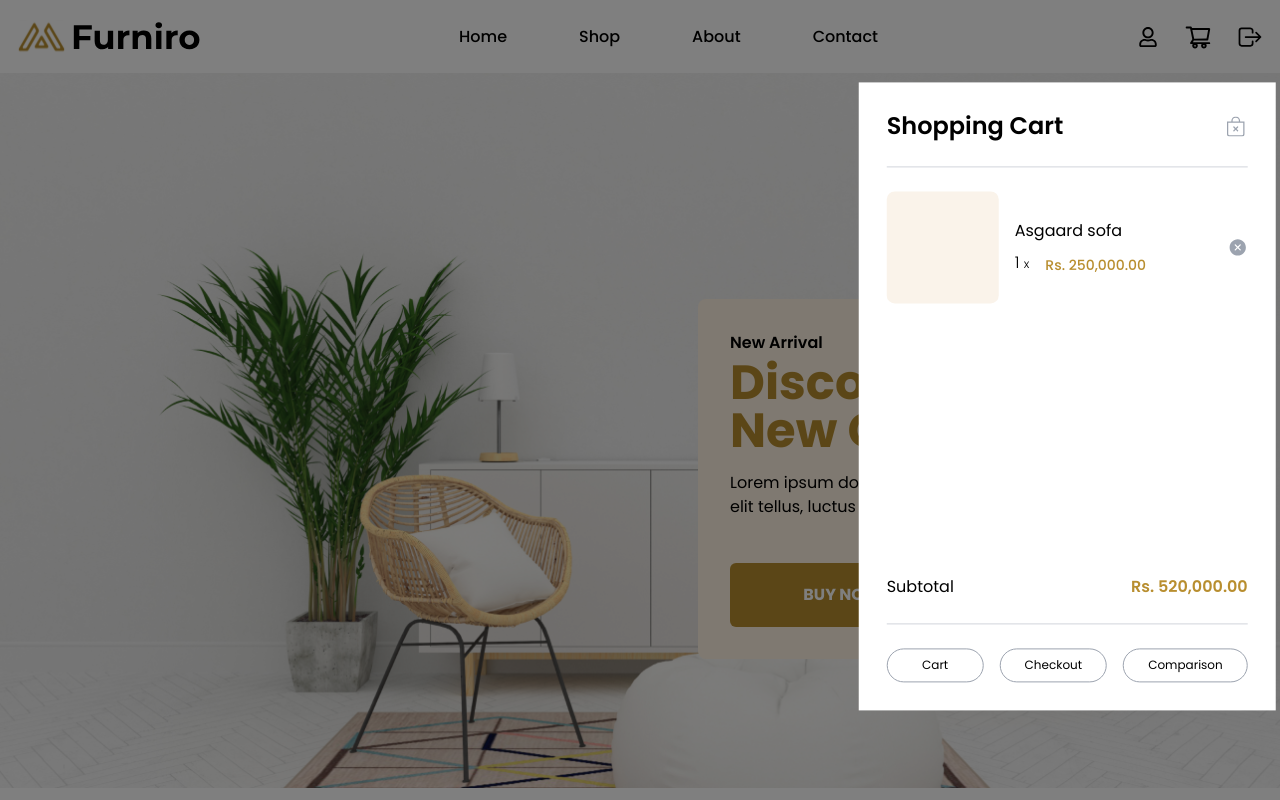
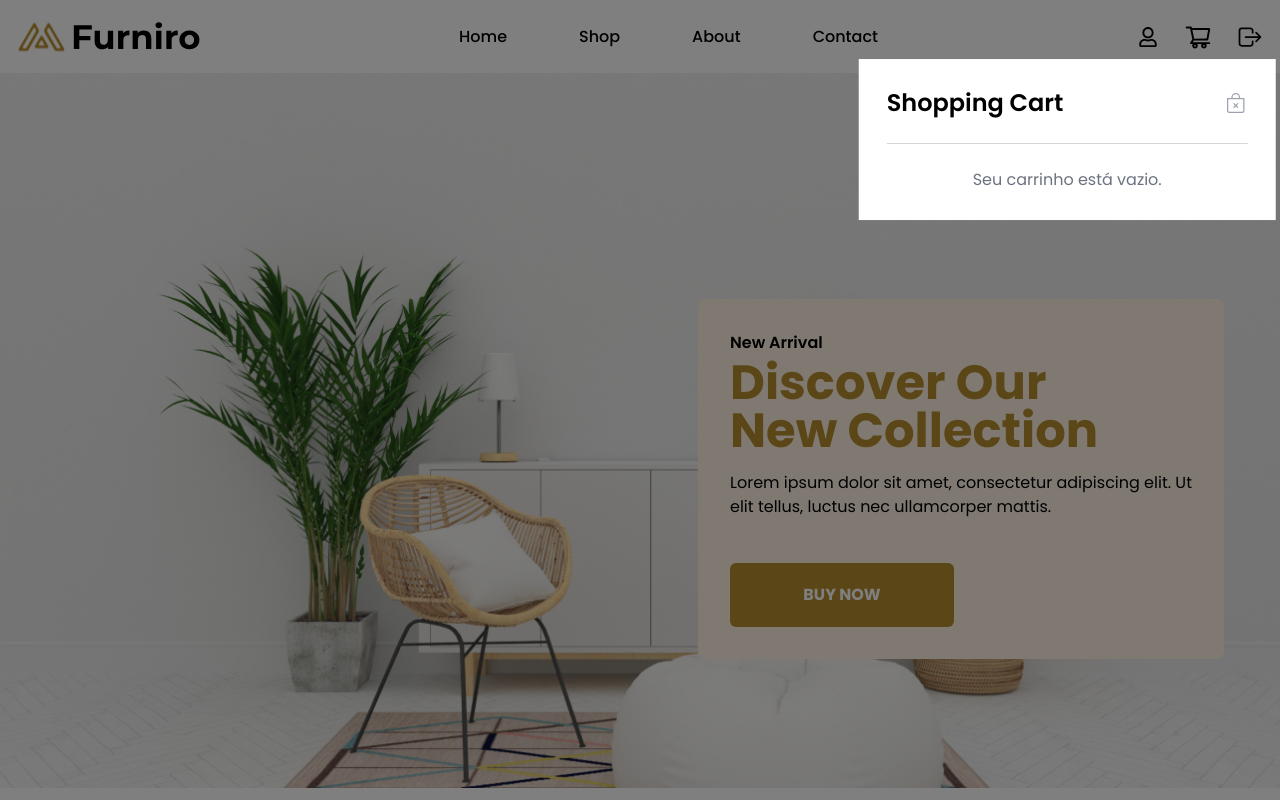
Before and after one commit to mariialauraa/challenge-III, a React (Vite) app: page / in a window 1280 px wide. Both pictures are taken after a click on the element 1199 px from the left and 36 px from the top of the page. Shown: the top 800 px of the page. Built offline with nearby package versions, Linux system fonts and the light colour scheme.

Commit message:
applied logic in ModalCart and improved Product Context

```diff
--- a/src/components/Cart/ModalCart.tsx
+++ b/src/components/Cart/ModalCart.tsx
@@ -1,5 +1,6 @@
 import { useEffect } from "react";
 import { useNavigate } from "react-router-dom";
+import { useProducts } from "../../hooks/useProducts";
 import { BsBagX } from "react-icons/bs";
 import { IoIosCloseCircle } from "react-icons/io";
 
@@ -8,6 +9,7 @@ interface ModalCartProps {
 }
 
 const ModalCart: React.FC<ModalCartProps> = ({ onClose }) => {
+    const { cart, removeCart } = useProducts()
     const navigate = useNavigate()
 
     const redirectCart = () => {
@@ -57,25 +59,42 @@ const ModalCart: React.FC<ModalCartProps> = ({ onClose }) => {
                 </div>
                 <div className="border-b border-gray-300 my-2"></div>
 
-                <div className="flex flex-row items-center justify-between gap-4">
+                {cart.length > 0 ? (
+                    cart.map(item => (
+                        <div key={item.id} className="flex flex-row items-center justify-between gap-4">
                             <div className="flex items-center gap-4">
-                        <div className="w-28 h-28 bg-[#FAF3EA] rounded-lg"></div>
+                                <div className="w-28 h-28 rounded-lg">
+                                    <img src={item.images.mainImage} alt={item.title} className="w-full h-full object-contain rounded-lg" />
+                                </div>
                                 <div className="flex flex-col">
-                            <span className="font-normal text-base mb-2">Asgaard sofa</span>
+                                    <span className="font-normal text-base mb-2">{item.title}</span>
                                     <div className="flex flex-col md:flex-row">
-                                <span className="font-light text-base">1 <span className="text-xs">x</span></span>
-                                <span className="md:ml-4 mt-1 text-sm font-medium text-[#B88E2F]">Rs. 250,000.00</span>
+                                        <span className="font-light text-base">{item.quantity} <span className="text-xs">x</span></span>
+                                        <span className="md:ml-4 mt-1 text-sm font-medium text-[#B88E2F]">
+                                            Rs. {(item.salePrice * item.quantity).toFixed(2)}
+                                        </span>
                                     </div>
                                 </div>
                             </div>
-                    <IoIosCloseCircle className="text-gray-400 w-5 h-5"/>
+                            <IoIosCloseCircle
+                                className="text-gray-400 w-5 h-5"
+                                onClick={() => removeCart(item.id)}
+                            />
                         </div>
+                    ))
+                ) : (
+                    <div className="text-center text-gray-500">Seu carrinho está vazio.</div>
+                )}
 
-                <div className="flex justify-between mt-64">
+                {cart.length > 0 && (
+                    <div>
+                        <div className="flex justify-between mt-20">
                             <span className="text-base font-normal">Subtotal</span>
-                    <span className="text-base font-semibold text-[#B88E2F]">Rs. 520,000.00</span>
+                            <span className="text-base font-semibold text-[#B88E2F]">
+                                Rs. {cart.reduce((total, item) => total + item.salePrice * item.quantity, 0).toFixed(2)}
+                            </span>
                         </div>
-                <div className="border-b border-gray-300 my-2"></div>
+                        <div className="border-b border-gray-300 my-6"></div>
 
                         <div className="flex flex-col md:flex-row justify-between gap-4">
                             <button
@@ -95,6 +114,8 @@ const ModalCart: React.FC<ModalCartProps> = ({ onClose }) => {
                             </button>
                         </div>
                     </div>
+                )}
+            </div>
         </div>
     </div>
   )
--- a/src/components/Header/Header.tsx
+++ b/src/components/Header/Header.tsx
@@ -6,9 +6,11 @@ import { Link } from "react-router-dom";
 import useAuth from "../../hooks/useAuth";
 import { useState } from "react";
 import ModalCart from "../Cart/ModalCart";
+import { useProducts } from "../../hooks/useProducts";
 
 const Header = () => {
     const { logout } = useAuth()
+    const { cart } = useProducts()
 
     const[isModalOpen, setIsModalOpen] = useState(false)
 
@@ -28,13 +30,16 @@ const Header = () => {
             </nav>
             <div className="flex items-center gap-16 md:gap-6 cursor-pointer mt-6 md:mt-0">
                 <FaRegUser className="w-6 h-5"/>
-                <div>
+                <div className="relative">
                     <AiOutlineShoppingCart
                         onClick={() => setIsModalOpen((prev) => !prev)}
                         aria-haspopup="true"
                         aria-expanded={isModalOpen ? "true" : "false"}
                         className="w-7 h-7"
                     />
+                    {cart.length > 0 && (
+                        <span className="absolute -top-2 -right-2 bg-red-500 font-poppins font-medium text-white text-sm rounded-full w-5 h-5 flex items-center justify-center">{cart.length}</span>
+                    )}
                     {isModalOpen && <ModalCart onClose={closeModal}/>}
                 </div>
                 <IoLogOutOutline onClick={logout} className="w-7 h-7"/>
--- a/src/components/ProductDetail/ProductDetail.tsx
+++ b/src/components/ProductDetail/ProductDetail.tsx
@@ -1,15 +1,17 @@
+import { useState } from "react";
+import { useParams } from "react-router-dom";
 import { useProducts } from "../../hooks/useProducts";
-import { useParams } from "react-router-dom";
 import { IoIosArrowForward } from "react-icons/io";
 import { FaStar, FaStarHalfAlt, FaRegStar } from 'react-icons/fa';
 import { Icolors } from '../../types/product_types';
-import { useState } from "react";
 import { FaFacebook, FaInstagramSquare } from 'react-icons/fa'
 import { AiFillTwitterCircle } from "react-icons/ai";
 
 const ProductDetail = () => {
     const { id } = useParams<{ id: string }>()
-    const { getSingleProduct } = useProducts()
+    const { getSingleProduct, addCart } = useProducts()
+
+    const [quantity, setQuantity] = useState<number>(1)
 
     if (!id) {
         return <div>Product not found</div>;
@@ -19,6 +21,20 @@ const ProductDetail = () => {
 
     if (!product) {
         return <div>Product not found</div>;
+    }
+
+    const incrementQuantity = () => {
+        setQuantity(prevQuantity => prevQuantity + 1)
+    }
+
+    const decrementQuantity = () => {
+        if (quantity > 1) {
+            setQuantity(prevQuantity => prevQuantity - 1)
+        }
+    }
+
+    const handleAddToCart = () => {
+        addCart(product.id, quantity)
     }
 
     const renderStars = (rating: number) => {
@@ -112,11 +128,29 @@ const ProductDetail = () => {
                     </div>
                     <div className="flex items-center space-x-5 font-poppins mt-8">
                         <div className="w-32 h-16 border border-gray-300 rounded-xl flex items-center justify-between px-4">
-                            <button className="text-base font-normal">-</button>
-                            <span className="text-base font-medium">1</span>
-                            <button className="text-base font-normal">+</button>
+                            <button
+                                className={`text-base font-normal
+                                    ${quantity === 1 ? 'text-gray-400 cursor-not-allowed' : ''}`
+                                }
+                                onClick={decrementQuantity}
+                                disabled={quantity === 1}
+                            >
+                                -
+                            </button>
+                            <span className="text-base font-medium">{quantity}</span>
+                            <button
+                                className="text-base font-normal"
+                                onClick={incrementQuantity}
+                            >
+                                +
+                            </button>
                         </div>
-                        <button className="w-52 h-16 border border-black rounded-2xl text-xl font-normal">Add To Cart</button>
+                        <button
+                            className="w-52 h-16 border border-black rounded-2xl text-xl font-normal hover:bg-black hover:text-white transition-all"
+                            onClick={handleAddToCart}
+                        >
+                            Add To Cart
+                        </button>
                     </div>
                     <div className="border-t border-gray-400 mt-16 font-poppins font-normal text-base text-gray-400">
                         <h4 className="mt-10 mb-3">
--- a/src/context/ProductsContext.tsx
+++ b/src/context/ProductsContext.tsx
@@ -1,11 +1,11 @@
 import { createContext, useEffect, useState, ReactNode } from "react";
-import { IProductsValues, IProductsContext } from '../types/product_types';
+import { IProductsValues, IProductsContext, ICartProduct } from '../types/product_types';
 
 export const ProductsContext = createContext<IProductsContext | null>(null)
 
 export const ProductsProvider = ({ children }: { children: ReactNode }) => {
   const [products, setProducts] = useState<IProductsValues[] | null>(null)
-  const [cart, setCart] = useState<IProductsValues[] | null>(null)
+  const [cart, setCart] = useState<ICartProduct[]>([])
 
     useEffect(() => {
         async function fetchProducts() {
@@ -49,13 +49,28 @@ export const ProductsProvider = ({ children }: { children: ReactNode }) => {
         return products?.filter(product => product.category === category)
     }
 
-    const addCart = (id: number) => {
+    const addCart = (id: number, quantity: number = 1) => {
         const productToAdd = products?.find(product => product.id === id)
         if (productToAdd) {
-            const updatedCart = cart ? [...cart, productToAdd] : [productToAdd]
-            setCart(updatedCart)
+            setCart(prevCart => {
+                const existingProduct = prevCart.find(item => item.id === id)
+                const updatedCart = existingProduct
+                    ? prevCart.map(item =>
+                        item.id === id ? { ...item, quantity: item.quantity + quantity } : item
+                      )
+                    : [...prevCart, { ...productToAdd, quantity }]
+                localStorage.setItem('cart', JSON.stringify(updatedCart))
+                return updatedCart
+            })
+        }
+    }
+
+    const removeCart = (id: number) => {
+        setCart(prevCart => {
+            const updatedCart = prevCart.filter(item => item.id !== id)
             localStorage.setItem('cart', JSON.stringify(updatedCart))
-        }
+            return updatedCart
+        })
     }
 
     const values: IProductsContext = {
@@ -64,6 +79,7 @@ export const ProductsProvider = ({ children }: { children: ReactNode }) => {
         filterCategory,
         cart,
         addCart,
+        removeCart,
         setCart,
     }
 
--- a/src/types/product_types.ts
+++ b/src/types/product_types.ts
@@ -30,11 +30,16 @@ export type IProductsValues = {
     images: Iimages;
 }
 
+export interface ICartProduct extends IProductsValues {
+    quantity: number;
+}
+
 export interface IProductsContext {
     products: IProductsValues[] | null;
     getSingleProduct: (id: number) => IProductsValues | undefined;
     filterCategory: (category: string) => IProductsValues[] | undefined;
-    cart: IProductsValues[] | null;
-    addCart: (id: number) => void;
-    setCart: React.Dispatch<React.SetStateAction<IProductsValues[] | null>>;
+    cart: ICartProduct[];
+    addCart: (id: number, quantity: number) => void;
+    removeCart: (id: number) => void;
+    setCart: React.Dispatch<React.SetStateAction<ICartProduct[]>>;
 }
```
Lines whose indentation alone changed are shown as unchanged.
